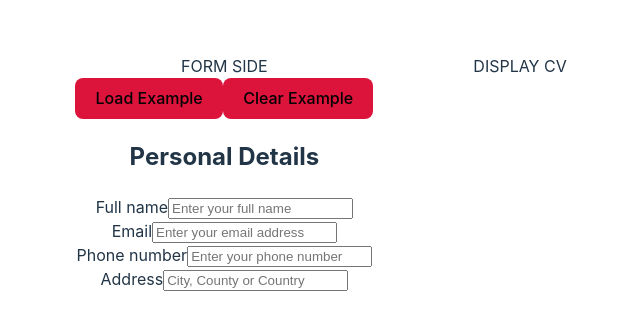
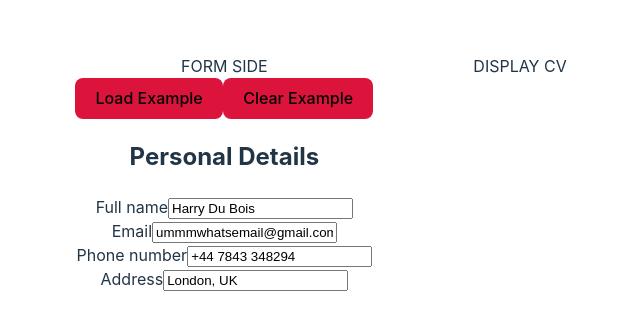
Before and after one commit to JHoldsworth23/cv-maker, a React (Vite) app: page / in a window 1280 px wide. Shown: the part 228-558 px from the top of the page, without its empty margins (319-959 px from the left). Built offline with nearby package versions, Linux system fonts and the light colour scheme.

Commit message:
add useState for personal information and update object when there is a new value

```diff
--- a/src/App.jsx
+++ b/src/App.jsx
@@ -1,8 +1,16 @@
+import { useState } from 'react';
+import { exampleData } from './example-data';
 import ExampleLoader from './components/example-loader';
 import PersonalForm from './components/personal/personal-form';
 import './styles/App.css';
 
 export default function App() {
+  const [personalInfo, setPersonalInfo] = useState(exampleData.personal);
+
+  function changePersonalInfo(event) {
+    setPersonalInfo({...personalInfo, [event.target.dataset.info]: event.target.value});
+  }
+
   return (
     <>
       <div>
@@ -10,7 +18,7 @@ export default function App() {
         {/* TODO: ADD TWO FUNCTIONS FOR BUTTONS */}
         <ExampleLoader />
         <div>
-          <PersonalForm />
+          <PersonalForm {...personalInfo} onChange={changePersonalInfo}/>
           {/* FORM FOR EACH SECTION */}
         </div>
       </div>
```
